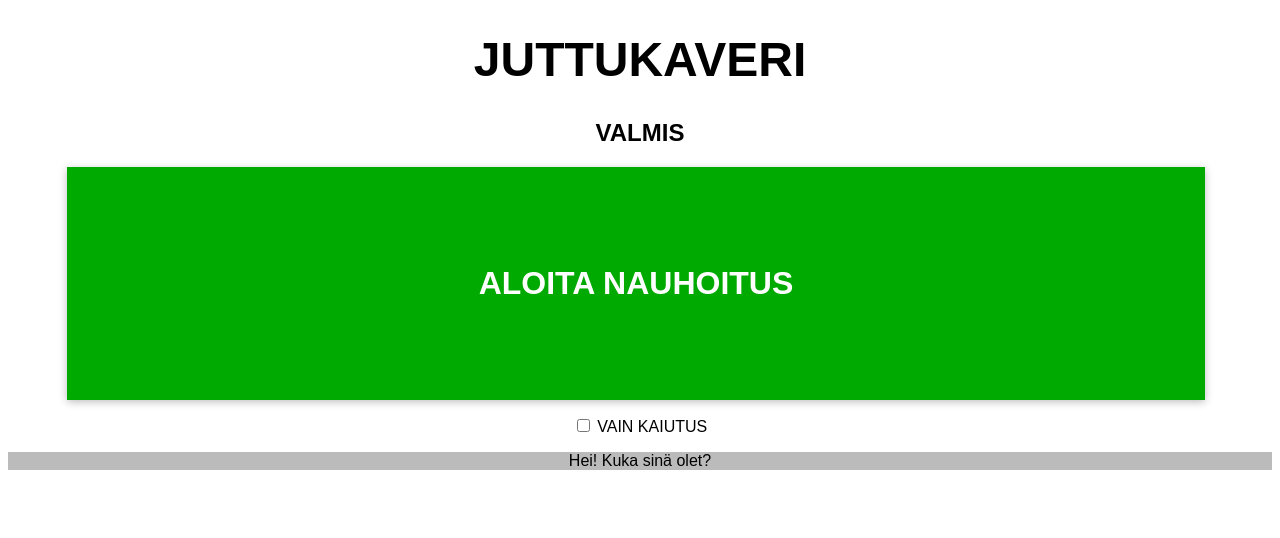
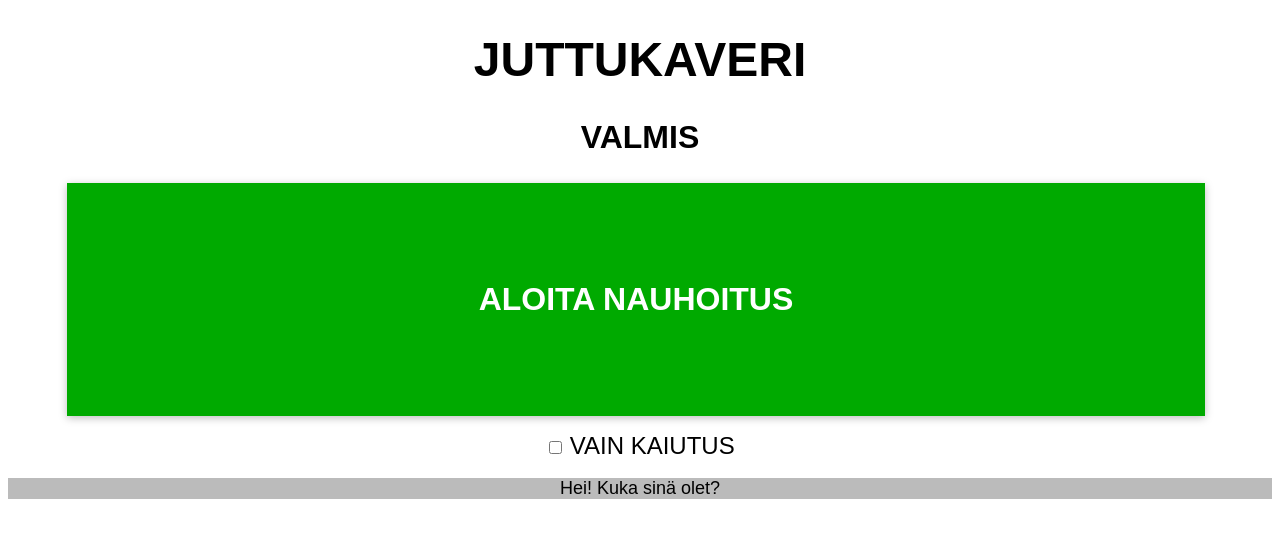
Before and after one commit to jarnoln/juttukaveri, a Django app: page /j/ in a window 1280 px wide. Shown: the top 538 px of the page. Run offline with Django 4.2, Linux system fonts and the light colour scheme.

Commit message:
Increase font sizes

```diff
--- a/view/templates/view/juttukaveri.html
+++ b/view/templates/view/juttukaveri.html
@@ -16,7 +16,13 @@
       text-transform: uppercase;
     }
 
-    h2, label {
+    h2 {
+      font-size: xx-large;
+      text-transform: uppercase;
+    }
+
+    label {
+      font-size: x-large;
       text-transform: uppercase;
     }
 
@@ -35,10 +41,12 @@
 
     .response {
       background-color: #bbbbbb;
+      font-size: large;
     }
 
     .transcribed {
       background-color: #eeeeee;
+      font-size: large;
     }
 
     #startButton {
```
